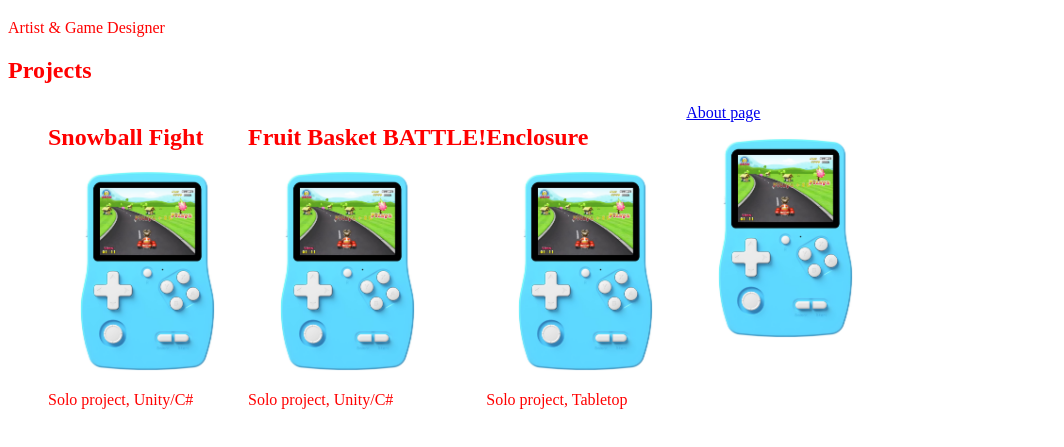
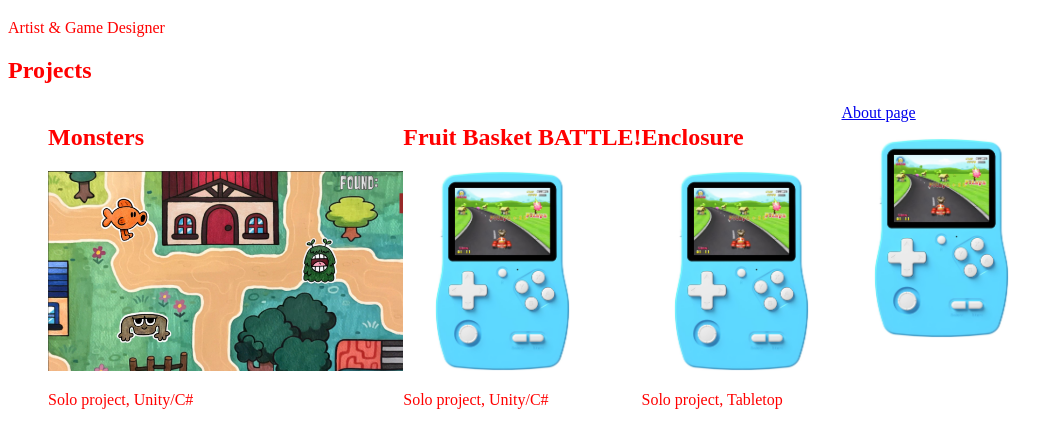
Before and after one commit to Karisa-Gaudet/portfolio, a plain HTML site: page index.html in a window 1280 px wide. Shown: the part 61-508 px from the top of the page, without its empty margins (0-1064 px from the left). Drawn offline with Linux system fonts and the light colour scheme.

Commit message:
Update index.html

```diff
--- a/index.html
+++ b/index.html
@@ -15,9 +15,9 @@
 	<ul id="projects">
 		<li>
 			<h2>
-				Snowball Fight
+				Monsters
 			</h2>
-			<img src="Images/game.jpg" height = "200">
+			<img src="Images/Monsters.jpg" height = "200">
 			<p> Solo project, Unity/C# </p>
 		</li>
 		<li>
```
